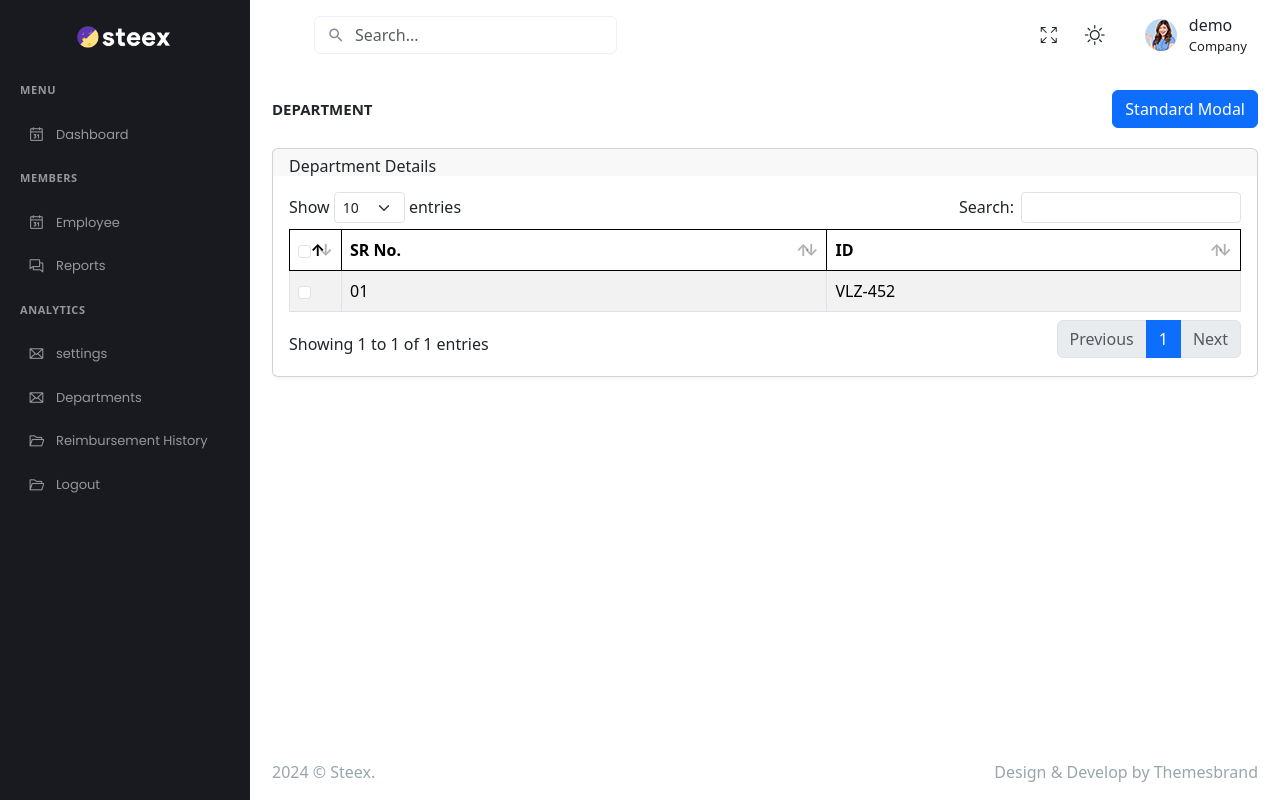
After one commit to girishc24/bizmitt, a Django app: template company/templates/department.html in a window 1280 px wide. The commit adds this page. Run offline with Django 5.2, Linux system fonts and the light colour scheme; the template is opened without the code that fills it: values that come from a table or form of the project are taken from there, others are empty; data comes from the database, SQL or seed files in the repository; both versions use the stored data as it was after the commit; some libraries are stand-ins or nearby versions.

Commit message:
Working on Department Page

```diff
--- a/company/templates/base.html
+++ b/company/templates/base.html
@@ -1,7 +1,7 @@
  {% load static %}
   <div id="layout-wrapper">
 
-        <!-- ========== App Menu ========== -->
+
 <div class="app-menu navbar-menu">
     <!-- LOGO -->
     <div class="navbar-brand-box">
@@ -35,25 +35,27 @@
 
                 <li class="menu-title"><span data-key="t-menu">Menu</span></li>
                 <li class="nav-item">
-                    <a href="index.html" class="nav-link menu-link"> <i class="ph-calendar"></i> <span data-key="t-calendar">Dashboard</span> </a>
+                    <a href="{% url 'companydashboard' company_name=company.business %}" class="nav-link menu-link"> <i class="ph-calendar"></i> <span data-key="t-calendar">Dashboard</span> </a>
                 </li>
 
-                <li class="menu-title"><i class="ri-more-fill"></i> <span data-key="t-apps">Authentication</span></li>
+                <li class="menu-title"><i class="ri-more-fill"></i> <span data-key="t-apps">Members</span></li>
 
                 <li class="nav-item">
-                    <a href="signin.html" class="nav-link menu-link"> <i class="ph-calendar"></i> <span data-key="t-calendar">Login</span> </a>
+                    <a href="signin.html" class="nav-link menu-link"> <i class="ph-calendar"></i> <span data-key="t-calendar">Employee</span> </a>
                 </li>
 
                 <li class="nav-item">
-                    <a href="signup.html" class="nav-link menu-link"> <i class="ph-chats"></i> <span data-key="t-chat">signup</span> </a>
+                    <a href="signup.html" class="nav-link menu-link"> <i class="ph-chats"></i> <span data-key="t-chat">Reports</span> </a>
                 </li>
 
-                <li class="menu-title"><i class="ri-more-fill"></i> <span data-key="t-apps">Reimbursement</span></li>
+                <li class="menu-title"><i class="ri-more-fill"></i> <span data-key="t-apps">Analytics</span></li>
 
                 <li class="nav-item">
-                    <a href="reimbursement.html" class="nav-link menu-link"> <i class="ph-envelope"></i> <span data-key="t-email">Apply New</span> </a>
+                    <a href="reimbursement.html" class="nav-link menu-link"> <i class="ph-envelope"></i> <span data-key="t-email">settings </span> </a>
                 </li>
-
+                <li class="nav-item">
+                    <a href="reimbursement.html" class="nav-link menu-link"> <i class="ph-envelope"></i> <span data-key="t-email">Departments </span> </a>
+                </li>
 
 
                 <li class="nav-item">
--- /dev/null
+++ b/company/templates/department.html
@@ -0,0 +1,201 @@
+<!doctype html>
+<html lang="en" data-layout="vertical" data-sidebar="dark" data-sidebar-size="lg" data-preloader="disable" data-theme="default" data-topbar="light" data-bs-theme="light">
+
+<head>
+    {% load static %}
+
+    <meta charset="utf-8">
+    <title>Datatables | Steex - Admin & Dashboard Template</title>
+    <meta name="viewport" content="width=device-width, initial-scale=1.0">
+    <meta content="Minimal Admin & Dashboard Template" name="description">
+    <meta content="Themesbrand" name="author">
+    <!-- App favicon -->
+    <link rel="shortcut icon" href="assets/images/favicon.ico">
+
+    <!-- Fonts css load -->
+    <link rel="preconnect" href="https://fonts.googleapis.com/">
+    <link rel="preconnect" href="https://fonts.gstatic.com/" crossorigin>
+    <link id="fontsLink" href="https://fonts.googleapis.com/css2?family=Poppins:wght@300;400;500;600;700&amp;display=swap" rel="stylesheet">
+
+    <!--datatable css-->
+    <link rel="stylesheet" href="../../../cdn.datatables.net/1.11.5/css/dataTables.bootstrap5.min.css" >
+    <!--datatable responsive css-->
+    <link rel="stylesheet" href="../../../cdn.datatables.net/responsive/2.2.9/css/responsive.bootstrap.min.css" >
+
+    <link rel="stylesheet" href="../../../cdn.datatables.net/buttons/2.2.2/css/buttons.dataTables.min.css">
+
+
+    <!-- Layout config Js -->
+    <script src="{%static 'js/layout.js'%}"></script>
+    <!-- Bootstrap Css -->
+    <link href="{%static 'css/bootstrap.min.css'%}" rel="stylesheet" type="text/css">
+    <!-- Icons Css -->
+    <link href="{%static 'css/icons.min.css'%}" rel="stylesheet" type="text/css">
+    <!-- App Css-->
+    <link href="{%static 'css/app.min.css'%}" rel="stylesheet" type="text/css">
+    <!-- custom Css-->
+    <link href="{%static 'css/custom.min.css'%}" rel="stylesheet" type="text/css">
+
+</head>
+
+<body>
+
+    {% include 'base.html' %}
+        <div class="main-content">
+
+            <div class="page-content">
+                <div class="container-fluid">
+
+                    <!-- start page title -->
+                    <div class="row">
+                        <div class="col-12">
+                            <div class="page-title-box d-sm-flex align-items-center justify-content-between">
+                                <h4 class="mb-sm-0">Department</h4>
+
+                                <div class="page-title-right">
+                                    <ol class="breadcrumb m-0">
+                                        <button type="button" class="btn btn-primary " data-bs-toggle="modal" data-bs-target="#myModal">Standard Modal</button>
+                                    </ol>
+                                </div>
+
+                            </div>
+                        </div>
+                    </div>
+                    <!-- end page title -->
+
+
+
+                    <div class="row">
+                        <div class="col-lg-12">
+                            <div class="card">
+                                <div class="card-header">
+                                    <h5 class="card-title mb-0">Department Details</h5>
+                                </div>
+                                <div class="card-body">
+                                    <table id="example" class="table table-bordered dt-responsive nowrap table-striped align-middle" style="width:100%">
+                                        <thead>
+                                            <tr>
+                                                <th scope="col" style="width: 10px;">
+                                                    <div class="form-check">
+                                                        <input class="form-check-input fs-base" type="checkbox" id="checkAll" value="option">
+                                                    </div>
+                                                </th>
+                                                <th data-ordering="false">SR No.</th>
+                                                <th data-ordering="false">ID</th>
+
+                                            </tr>
+                                        </thead>
+                                        <tbody>
+                                            <tr>
+                                                <th scope="row">
+                                                    <div class="form-check">
+                                                        <input class="form-check-input fs-base" type="checkbox" name="checkAll" value="option1">
+                                                    </div>
+                                                </th>
+                                                <td>01</td>
+                                                <td>VLZ-452</td>
+
+                                            </tr>
+
+
+                                        </tbody>
+                                    </table>
+                                </div>
+                            </div>
+                        </div><!--end col-->
+                    </div><!--end row-->
+
+
+                    </div><!--end row-->
+
+
+                </div>
+                <!-- container-fluid -->
+            </div>
+            <!-- End Page-content -->
+
+            <!-- Default Modals -->
+
+    <div id="myModal" class="modal fade" tabindex="-1" aria-labelledby="myModalLabel" aria-hidden="true" style="display: none;">
+        <div class="modal-dialog">
+            <div class="modal-content">
+                    <div class="modal-header">
+                        <h5 class="modal-title" id="myModalLabel">Modal Heading</h5>
+                        <button type="button" class="btn-close" data-bs-dismiss="modal" aria-label="Close"> </button>
+                    </div>
+                    <div class="modal-body">
+                        <form action="javascript:void(0);">
+                    <div class="row g-3">
+                        <div class="col-xxl-12">
+                            <div>
+                                <label for="firstName" class="form-label">Department Name</label>
+                                <input type="text" class="form-control" id="firstName" placeholder="Enter firstname">
+                            </div>
+                        </div><!--end col-->
+                        <div class="col-xxl-12">
+                            <div>
+                                <label for="lastName" class="form-label">Company Name</label>
+                                <input type="text" class="form-control" value="{{ company.id }}">
+                            </div>
+                        </div><!--end col-->
+
+                    </div><!--end row-->
+                </form>
+                    </div>
+                    <div class="modal-footer">
+                        <button type="button" class="btn btn-light" data-bs-dismiss="modal">Close</button>
+                        <button type="button" class="btn btn-primary ">Save </button>
+                    </div>
+
+                </div><!-- /.modal-content -->
+            </div><!-- /.modal-dialog -->
+        </div><!-- /.modal -->
+
+            {% include 'footer.html'%}
+        </div>
+        <!-- end main content-->
+
+    </div>
+
+    <button class="btn btn-dark btn-icon" id="back-to-top">
+        <i class="bi bi-caret-up fs-3xl"></i>
+    </button>
+    <!--end back-to-top-->
+
+    <!--preloader-->
+    <div id="preloader">
+        <div id="status">
+            <div class="spinner-border text-primary avatar-sm" role="status">
+                <span class="visually-hidden">Loading...</span>
+            </div>
+        </div>
+    </div>
+
+
+
+    <!-- JAVASCRIPT -->
+    <script src="{% static 'libs/bootstrap/js/bootstrap.bundle.min.js'%}"></script>
+    <script src="{% static 'libs/simplebar/simplebar.min.js'%}"></script>
+    <script src="{% static 'js/plugins.js'%}"></script>
+
+    <script src="../../../code.jquery.com/jquery-3.6.0.min.js" integrity="sha256-/xUj+3OJU5yExlq6GSYGSHk7tPXikynS7ogEvDej/m4=" crossorigin="anonymous"></script>
+
+    <!--datatable js-->
+    <script src="../../../cdn.datatables.net/1.11.5/js/jquery.dataTables.min.js"></script>
+    <script src="../../../cdn.datatables.net/1.11.5/js/dataTables.bootstrap5.min.js"></script>
+    <script src="../../../cdn.datatables.net/responsive/2.2.9/js/dataTables.responsive.min.js"></script>
+    <script src="../../../cdn.datatables.net/buttons/2.2.2/js/dataTables.buttons.min.js"></script>
+    <script src="../../../cdn.datatables.net/buttons/2.2.2/js/buttons.print.min.js"></script>
+    <script src="../../../cdn.datatables.net/buttons/2.2.2/js/buttons.html5.min.js"></script>
+    <script src="../../../cdnjs.cloudflare.com/ajax/libs/pdfmake/0.1.53/vfs_fonts.js"></script>
+    <script src="../../../cdnjs.cloudflare.com/ajax/libs/pdfmake/0.1.53/pdfmake.min.js"></script>
+    <script src="../../../cdnjs.cloudflare.com/ajax/libs/jszip/3.1.3/jszip.min.js"></script>
+
+    <script src="assets/js/pages/datatables.init.js"></script>
+    <!-- App js -->
+    <script src="assets/js/app.js"></script>
+</body>
+
+
+
+</html>
--- a/company/templates/index.html
+++ b/company/templates/index.html
@@ -104,7 +104,7 @@
                                         <div class="flex-grow-1">
                                             <div class="d-flex flex-column h-100">
                                                 <p class="fs-md text-muted mb-4">Visitors</p>
-                                                <h3 class="mb-0 mt-auto"><span class="counter-value" data-target="149.36">0</span>k <small class="text-success fs-xs mb-0 ms-1"><i class="bi bi-arrow-up me-1"></i> 12.33%</small></h3>
+                                                <h3 class="mb-0 mt-auto"><span class="counter-value" data-target="136">0</span></h3>
                                             </div>
                                         </div>
                                         <div class="flex-shrink-0">
--- a/company/urls.py
+++ b/company/urls.py
@@ -4,6 +4,8 @@ from . import views
 urlpatterns = [
     path('signup/', views.signup, name='signup'),
     path('companylogin/', views.companylogin, name='companylogin'),
-    path('dashboard/', views.companydashboard, name='companydashboard'),
+    path('<str:company_name>/dashboard/', views.companydashboard, name='companydashboard'),
+    path('<str:company_name>/addemployee/', views.addemployee, name='addemployee'),
+    path('<str:company_name>/department/', views.department, name='department'),
 
 ]
```
Also changed, not shown: company/templates/addemployee.html (added, +150 -0 lines), company/views.py (+28 -4 lines), db.sqlite3.
